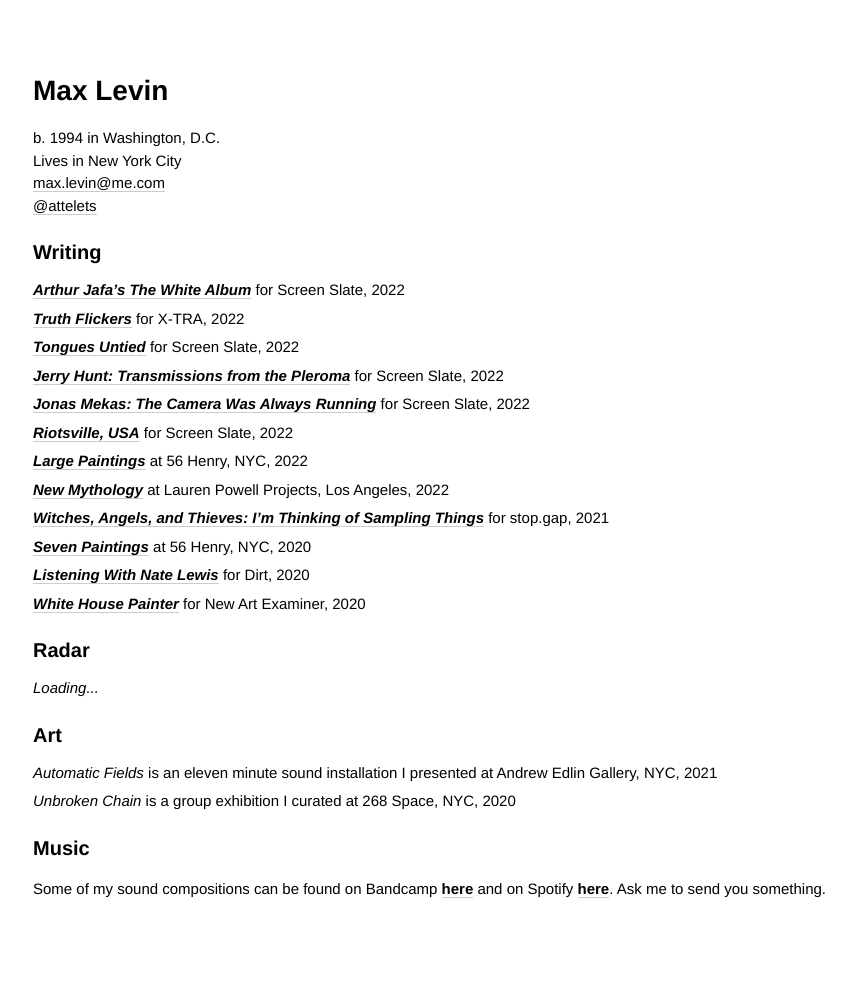
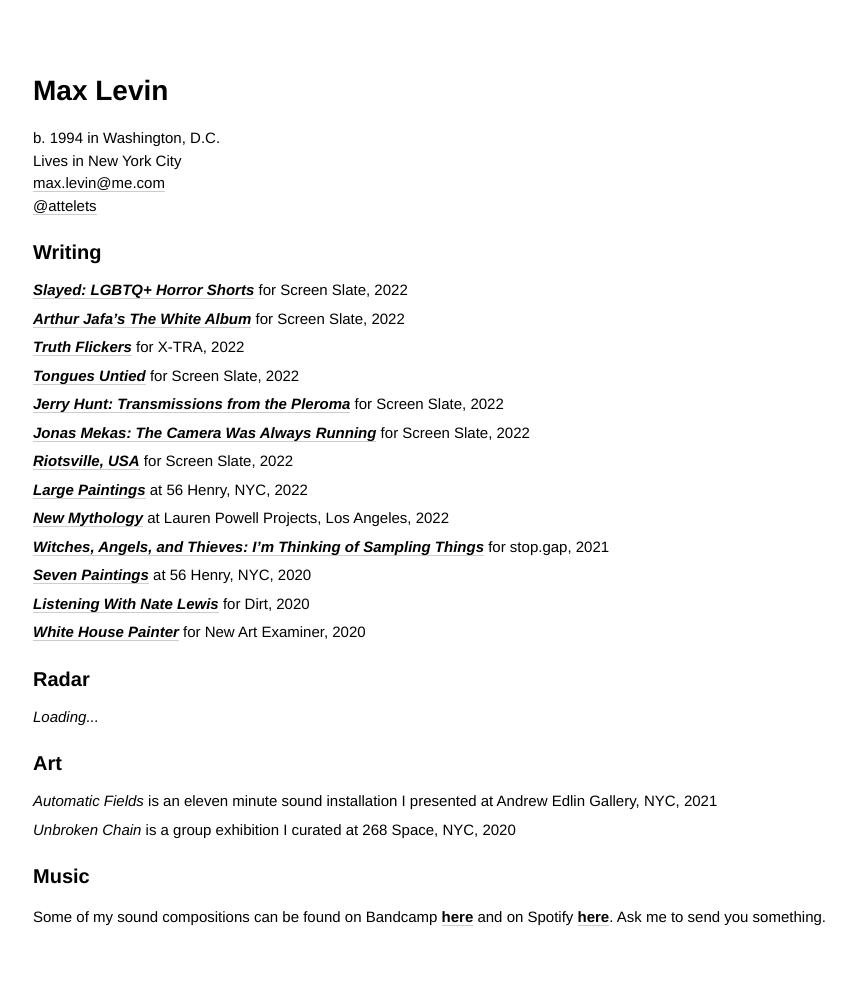
Before and after one commit to minicreative/maxlevin.me, a Jekyll site: the page built from index.md, in a window 1280 px wide. Shown: the whole page, without its empty margins (17-873 px from the left). Built offline with Jekyll 4.4.1, drawn with Linux system fonts in a browser that asks for light colours; before the commit the page ends 965 px from its top, so only the background shows below that.

Commit message:
Updated Index

```diff
--- a/index.md
+++ b/index.md
@@ -4,6 +4,9 @@
 sections:
 - title: Writing
   items:
+  - description: "**[*Slayed: LGBTQ+ Horror Shorts*](https://www.screenslate.com/articles/slayed-lgbtq-horror-shorts)**
+      for Screen Slate, 2022"
+    image: "/uploads/8C0E06D8-71BD-4153-993F-9666EE64B9CF.jpeg"
   - description: "**[*Arthur Jafa’s The White Album*](https://www.screenslate.com/articles/arthur-jafas-white-album)**
       for Screen Slate, 2022"
     image: "/uploads/1458304C-90F3-4C3A-AC02-5BCED3A0C62E.jpeg"
```
